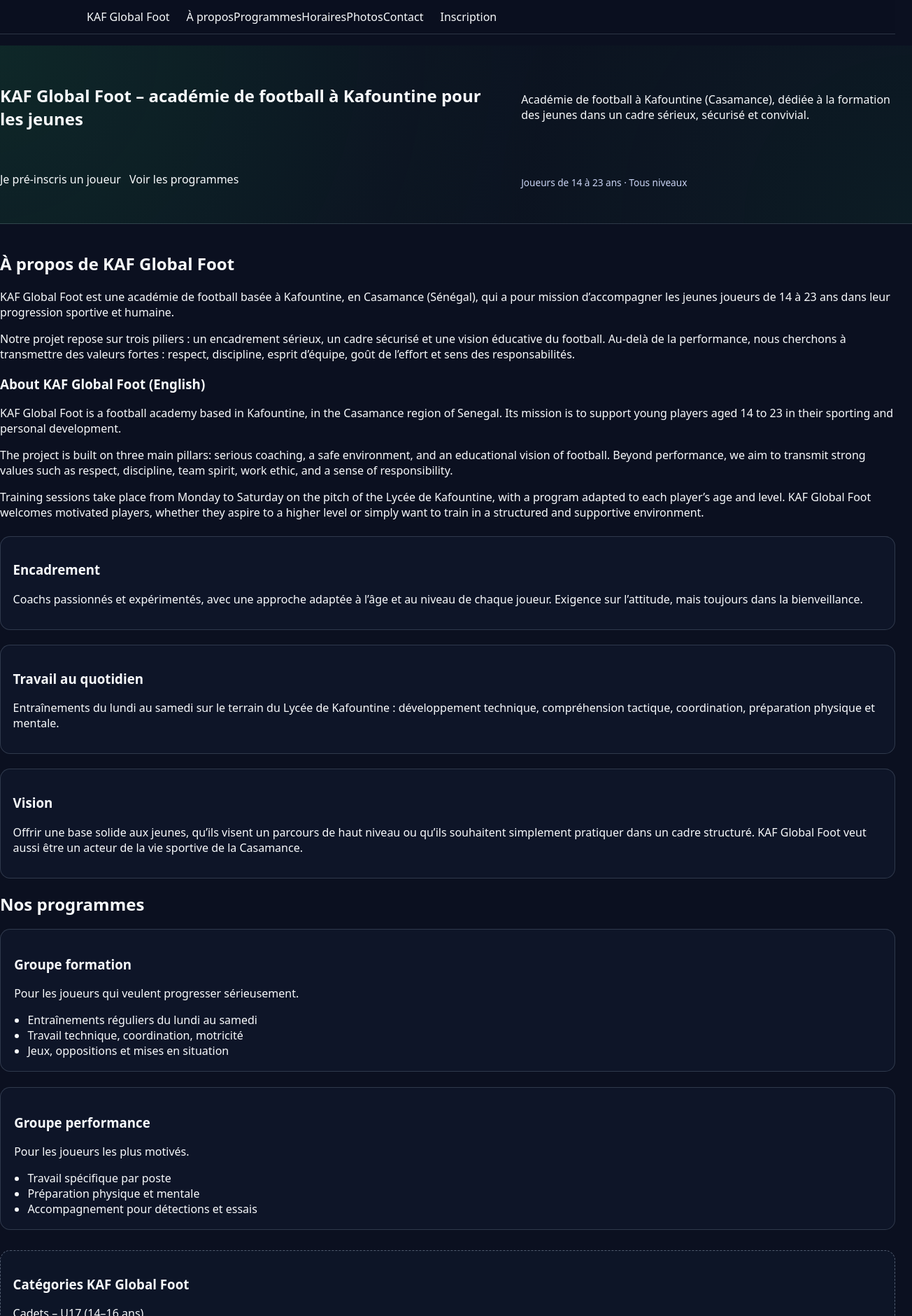
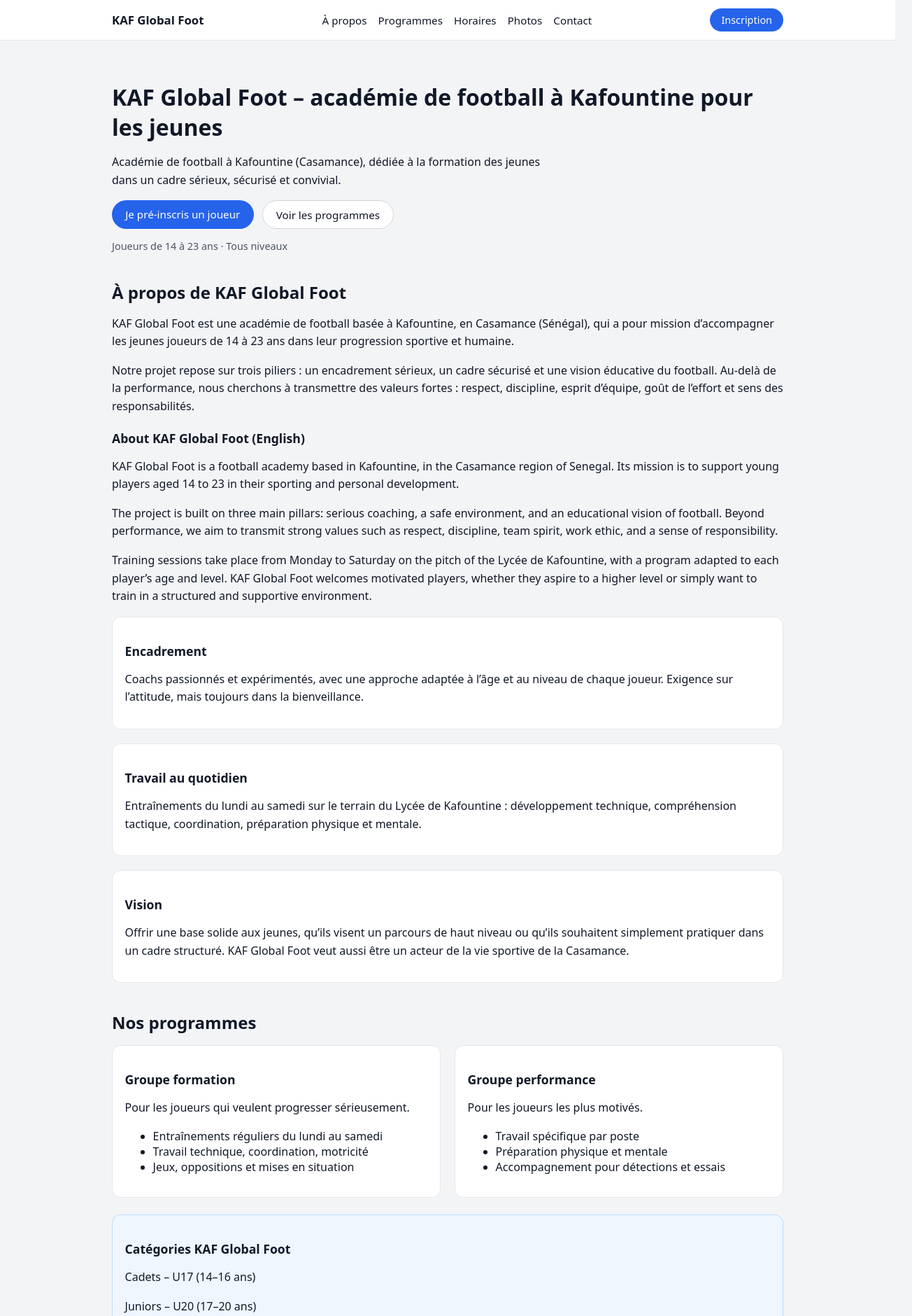
Before and after one commit to meliusmum-sketch/KAF-GLOBAL-FOOT, a Next.js app: page / in a window 1280 px wide. Shown: the top 1880 px of the page at 70% size, 1304 px wide, since content can reach past the window. Built offline with nearby package versions, Linux system fonts and the light colour scheme.

Commit message:
Update globals.css

```diff
--- a/styles/globals.css
+++ b/styles/globals.css
@@ -1,18 +1,16 @@
-/* Reset simple */
-*,
-*::before,
-*::after {
-  box-sizing: border-box;
-}
-
+/* Reset de base */
 html,
 body {
   padding: 0;
   margin: 0;
   font-family: system-ui, -apple-system, BlinkMacSystemFont, "Segoe UI",
     sans-serif;
-  background: #0b1020;
-  color: #f8fafc;
+  color: #111827;
+  background: #f3f4f6;
+}
+
+* {
+  box-sizing: border-box;
 }
 
 a {
@@ -20,11 +18,11 @@ a {
   text-decoration: none;
 }
 
-ul {
-  padding-left: 1.2rem;
+a:hover {
+  text-decoration: underline;
 }
 
-/* Layout général */
+/* PAGE GLOBALE */
 
 .page {
   min-height: 100vh;
@@ -32,366 +30,206 @@ ul {
   flex-direction: column;
 }
 
-/* HEADER */
+/* HEADER / NAV */
 
 .site-header {
+  background: #ffffff;
+  border-bottom: 1px solid #e5e7eb;
   position: sticky;
   top: 0;
-  z-index: 20;
-  backdrop-filter: blur(8px);
-  background: rgba(11, 16, 32, 0.9);
-  border-bottom: 1px solid rgba(148, 163, 184, 0.25);
+  z-index: 10;
 }
 
 .site-header-inner {
-  max-width: 1080px;
+  max-width: 1000px;
   margin: 0 auto;
-  padding: 0.8rem 1.5rem;
+  padding: 0.75rem 1.25rem;
   display: flex;
   align-items: center;
+  justify-content: space-between;
   gap: 1.5rem;
-}
-
-.site-logo a {
-  font-weight: 700;
-  font-size: 1.15rem;
-  letter-spacing: 0.03em;
-}
-
-/* NAVIGATION */
-
-.main-nav {
-  display: flex;
-  gap: 1rem;
-  flex: 1;
   flex-wrap: wrap;
 }
 
-.main-nav a {
-  font-size: 0.95rem;
-  opacity: 0.85;
-  transition: opacity 0.2s ease, transform 0.2s ease;
+.site-logo {
+  font-weight: 700;
+  font-size: 1.05rem;
 }
 
-.main-nav a:hover {
-  opacity: 1;
-  transform: translateY(-1px);
+.site-nav {
+  display: flex;
+  gap: 1rem;
+  flex-wrap: wrap;
 }
 
-.nav-actions {
+.site-nav a {
+  font-size: 0.95rem;
+  cursor: pointer;
+}
+
+.site-actions {
   display: flex;
 }
 
-.nav-cta {
-  padding: 0.35rem 0.9rem;
-  border-radius: 999px;
-  border: 1px solid #22c55e;
+.btn-inscription {
+  display: inline-block;
+  padding: 0.45rem 1rem;
+  border-radius: 9999px;
+  background: #2563eb;
+  color: #ffffff;
   font-size: 0.9rem;
-  font-weight: 500;
-  background: #22c55e;
-  color: #020617;
-  transition: background 0.2s ease, color 0.2s ease, transform 0.2s ease;
 }
 
-.nav-cta:hover {
-  background: #16a34a;
-  transform: translateY(-1px);
-}
+/* CONTENU PRINCIPAL */
 
-/* Bouton hamburger */
-
-.mobile-nav-toggle {
-  display: none; /* visible seulement en mobile */
-  border: 1px solid rgba(148, 163, 184, 0.6);
-  background: transparent;
-  padding: 0.35rem;
-  border-radius: 999px;
-  align-items: center;
-  justify-content: center;
-  cursor: pointer;
-}
-
-.mobile-nav-toggle span {
-  display: block;
-  width: 18px;
-  height: 2px;
-  background: #e5e7eb;
-  border-radius: 999px;
-  transition: transform 0.2s ease, opacity 0.2s ease;
-}
-
-.mobile-nav-toggle span + span {
-  margin-top: 3px;
-}
-
-.mobile-nav-toggle.is-open span:nth-child(1) {
-  transform: translateY(5px) rotate(45deg);
-}
-
-.mobile-nav-toggle.is-open span:nth-child(2) {
-  opacity: 0;
-}
-
-.mobile-nav-toggle.is-open span:nth-child(3) {
-  transform: translateY(-5px) rotate(-45deg);
-}
-
-/* Bouton inscription à l'intérieur du menu mobile */
-.nav-cta-in-nav {
-  display: none;
-}
-
-/* MAIN */
-
-.page-main {
+.site-main {
   flex: 1;
-  max-width: 1080px;
+  max-width: 1000px;
   margin: 0 auto;
-  padding: 1.5rem 1.5rem 3rem;
+  padding: 2rem 1.25rem 3rem;
 }
 
 /* HERO */
 
 .hero {
-  display: grid;
-  grid-template-columns: minmax(0, 1.6fr) minmax(0, 1.2fr);
-  gap: 2rem;
-  align-items: center;
-  padding: 2.2rem 1.5rem;
-  margin: 1rem -1.5rem 2.5rem;
-  background: radial-gradient(circle at top left, #22c55e22, transparent 60%),
-    radial-gradient(circle at bottom right, #22c55e11, transparent 55%);
-  border-bottom: 1px solid rgba(148, 163, 184, 0.25);
+  margin-bottom: 2rem;
 }
 
-.hero-content h1 {
-  font-size: clamp(1.8rem, 2.2vw + 1.4rem, 2.4rem);
-  margin: 0 0 0.75rem;
+.hero h1 {
+  font-size: 2rem;
+  margin-bottom: 0.75rem;
 }
 
-.hero-tagline {
-  margin: 0 0 1.2rem;
-  color: #e2e8f0;
-  max-width: 34rem;
+.hero-intro {
+  margin-bottom: 1rem;
+  max-width: 40rem;
+  line-height: 1.6;
 }
 
 .hero-actions {
   display: flex;
   flex-wrap: wrap;
   gap: 0.75rem;
-  margin-bottom: 0.6rem;
+  margin-bottom: 0.5rem;
 }
 
-.hero-primary {
-  padding: 0.55rem 1.2rem;
-  border-radius: 999px;
-  border: none;
-  background: #22c55e;
-  color: #020617;
-  font-weight: 600;
+.btn-principal,
+.btn-secondaire {
+  display: inline-block;
+  padding: 0.6rem 1.2rem;
+  border-radius: 9999px;
   font-size: 0.95rem;
-  transition: background 0.2s ease, transform 0.2s ease;
 }
 
-.hero-primary:hover {
-  background: #16a34a;
-  transform: translateY(-1px);
+.btn-principal {
+  background: #2563eb;
+  color: #ffffff;
 }
 
-.hero-secondary {
-  padding: 0.5rem 1.1rem;
-  border-radius: 999px;
-  border: 1px solid rgba(148, 163, 184, 0.7);
-  font-size: 0.9rem;
-  opacity: 0.9;
+.btn-secondaire {
+  background: #ffffff;
+  border: 1px solid #d1d5db;
 }
 
 .hero-meta {
-  font-size: 0.85rem;
-  color: #cbd5f5;
+  font-size: 0.9rem;
+  color: #4b5563;
 }
 
-/* Sections */
+/* SECTIONS GÉNÉRALES */
 
-.page-section {
+.section {
   margin-top: 2.5rem;
 }
 
-.page-section h2 {
+.section h2 {
   font-size: 1.5rem;
   margin-bottom: 0.75rem;
 }
 
-.page-section h3 {
+.section h3 {
+  margin-top: 1.25rem;
+  margin-bottom: 0.35rem;
   font-size: 1.1rem;
-  margin-top: 1.4rem;
-  margin-bottom: 0.3rem;
 }
 
-.page-section p {
-  color: #e5e7eb;
+.section p {
   line-height: 1.6;
 }
 
-/* À propos grid */
+/* GRILLES & CARTES */
 
-.apropos-grid {
+.apropos-grid,
+.programmes-grid,
+.horaires-grid {
   display: grid;
-  gap: 1.3rem;
-  margin-top: 1.4rem;
+  gap: 1.25rem;
+  margin-top: 1rem;
 }
 
-.apropos-grid > div {
-  padding: 1rem 1.1rem;
-  border-radius: 0.9rem;
-  background: rgba(15, 23, 42, 0.9);
-  border: 1px solid rgba(148, 163, 184, 0.25);
+.programmes-grid {
+  grid-template-columns: repeat(auto-fit, minmax(240px, 1fr));
 }
 
-/* Programmes */
-
-.programmes-grid {
-  display: grid;
-  gap: 1.4rem;
-  margin-top: 1.2rem;
-}
-
-.programme-card {
-  padding: 1.1rem 1.2rem;
-  border-radius: 0.9rem;
-  background: rgba(15, 23, 42, 0.9);
-  border: 1px solid rgba(148, 163, 184, 0.25);
-}
-
-.programme-card ul {
-  margin-top: 0.5rem;
-  margin-bottom: 0;
+.apropos-grid > div,
+.programme-card,
+.card,
+.categories,
+.photo-card {
+  background: #ffffff;
+  border-radius: 0.75rem;
+  border: 1px solid #e5e7eb;
+  padding: 1rem 1.1rem;
 }
 
 .categories {
-  margin-top: 1.8rem;
-  padding: 1rem 1.1rem;
-  border-radius: 0.9rem;
-  border: 1px dashed rgba(148, 163, 184, 0.5);
-  background: rgba(15, 23, 42, 0.75);
+  margin-top: 1.5rem;
+  background: #eff6ff;
+  border-color: #bfdbfe;
 }
-
-/* Horaires */
-
-.horaires-grid {
-  display: grid;
-  gap: 1.4rem;
-  margin-top: 1.1rem;
-}
-
-.horaires-grid > div {
-  padding: 1rem 1.1rem;
-  border-radius: 0.9rem;
-  background: rgba(15, 23, 42, 0.9);
-  border: 1px solid rgba(148, 163, 184, 0.25);
-}
-
-/* Photos */
 
 .photos-grid {
   display: grid;
-  gap: 1.2rem;
+  gap: 1rem;
   grid-template-columns: repeat(auto-fit, minmax(180px, 1fr));
-  margin-top: 1.1rem;
-}
-
-.photo-card {
-  padding: 0.9rem;
-  border-radius: 0.9rem;
-  background: rgba(15, 23, 42, 0.9);
-  border: 1px solid rgba(148, 163, 184, 0.25);
-  text-align: center;
-  font-size: 0.9rem;
+  margin-top: 1rem;
 }
 
 .photo-placeholder {
   width: 100%;
   aspect-ratio: 4 / 3;
-  border-radius: 0.6rem;
+  border-radius: 0.5rem;
+  background: #e5e7eb;
   margin-bottom: 0.5rem;
-  background: radial-gradient(circle at top left, #22c55e33, #020617);
-}
-
-/* PAGE PARTENAIRES */
-
-.page-hero {
-  margin-top: 1.5rem;
-  padding: 1.5rem 1.5rem 1.3rem;
-  border-radius: 1.1rem;
-  background: radial-gradient(circle at top left, #22c55e22, #020617);
-  border: 1px solid rgba(148, 163, 184, 0.3);
-}
-
-.page-hero h1 {
-  margin-top: 0;
-  margin-bottom: 0.7rem;
-  font-size: 1.8rem;
-}
-
-.page-hero p {
-  max-width: 42rem;
 }
 
 /* FOOTER */
 
 .site-footer {
-  border-top: 1px solid rgba(148, 163, 184, 0.25);
-  padding: 1rem 1.5rem;
+  border-top: 1px solid #e5e7eb;
+  padding: 1rem 1.25rem;
   text-align: center;
   font-size: 0.85rem;
-  color: #94a3b8;
+  color: #6b7280;
+  background: #ffffff;
 }
 
-/* Responsive */
+/* RESPONSIVE */
 
 @media (max-width: 768px) {
   .site-header-inner {
-    padding-inline: 1rem;
-    justify-content: space-between;
+    justify-content: center;
   }
 
-  .mobile-nav-toggle {
-    display: inline-flex;
+  .site-nav {
+    justify-content: center;
   }
 
-  .main-nav {
-    position: absolute;
-    left: 0;
-    right: 0;
-    top: 100%;
-    background: rgba(11, 16, 32, 0.98);
-    border-bottom: 1px solid rgba(148, 163, 184, 0.25);
-    padding: 0.75rem 1.25rem 1.1rem;
-    display: none;
-    flex-direction: column;
-    gap: 0.75rem;
+  .site-actions {
+    justify-content: center;
   }
 
-  .main-nav.is-open {
-    display: flex;
-  }
-
-  .nav-actions {
-    display: none;
-  }
-
-  .nav-cta-in-nav {
-    display: inline-flex;
-    justify-content: center;
-    margin-top: 0.5rem;
-  }
-
-  .hero {
-    grid-template-columns: minmax(0, 1fr);
-    margin: 0.5rem -1.5rem 2rem;
-  }
-
-  .page-main {
-    padding-inline: 1rem;
+  .hero h1 {
+    font-size: 1.6rem;
   }
 }
```
